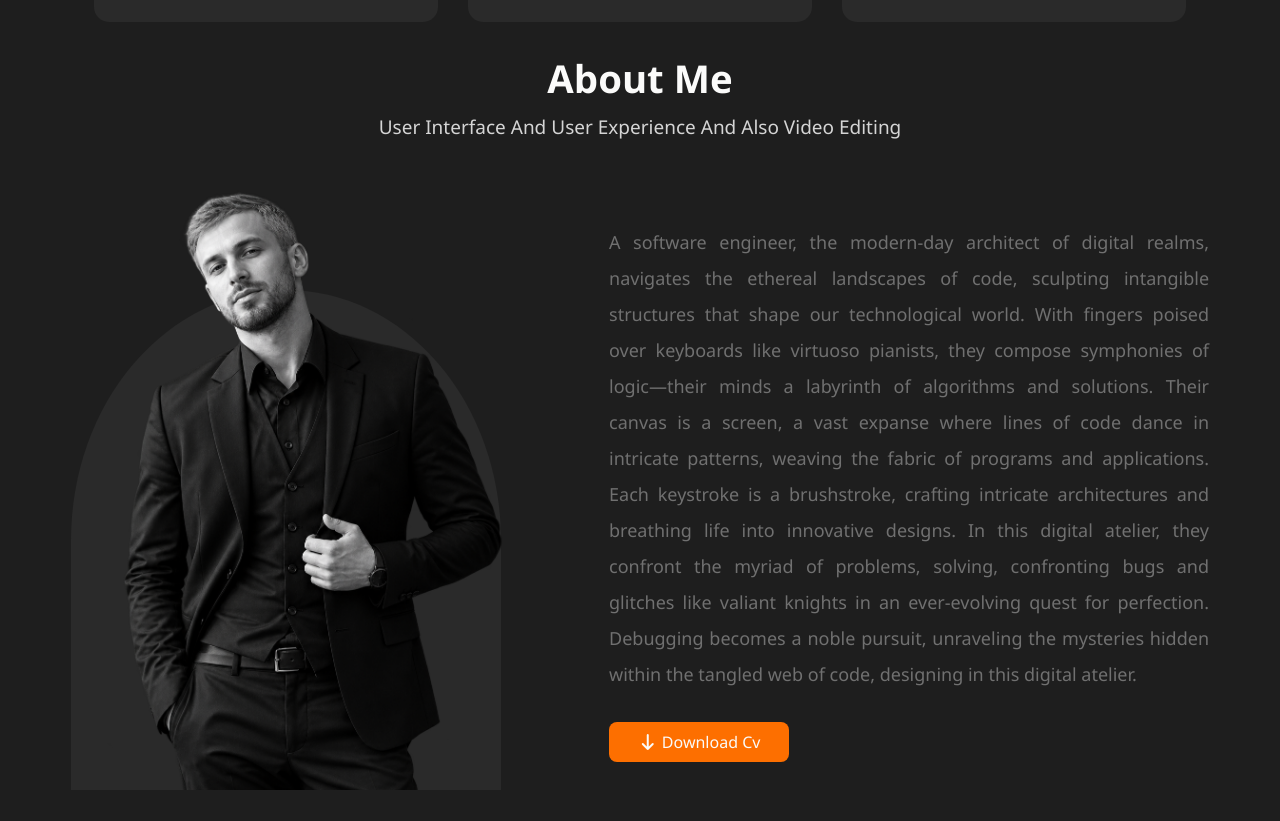
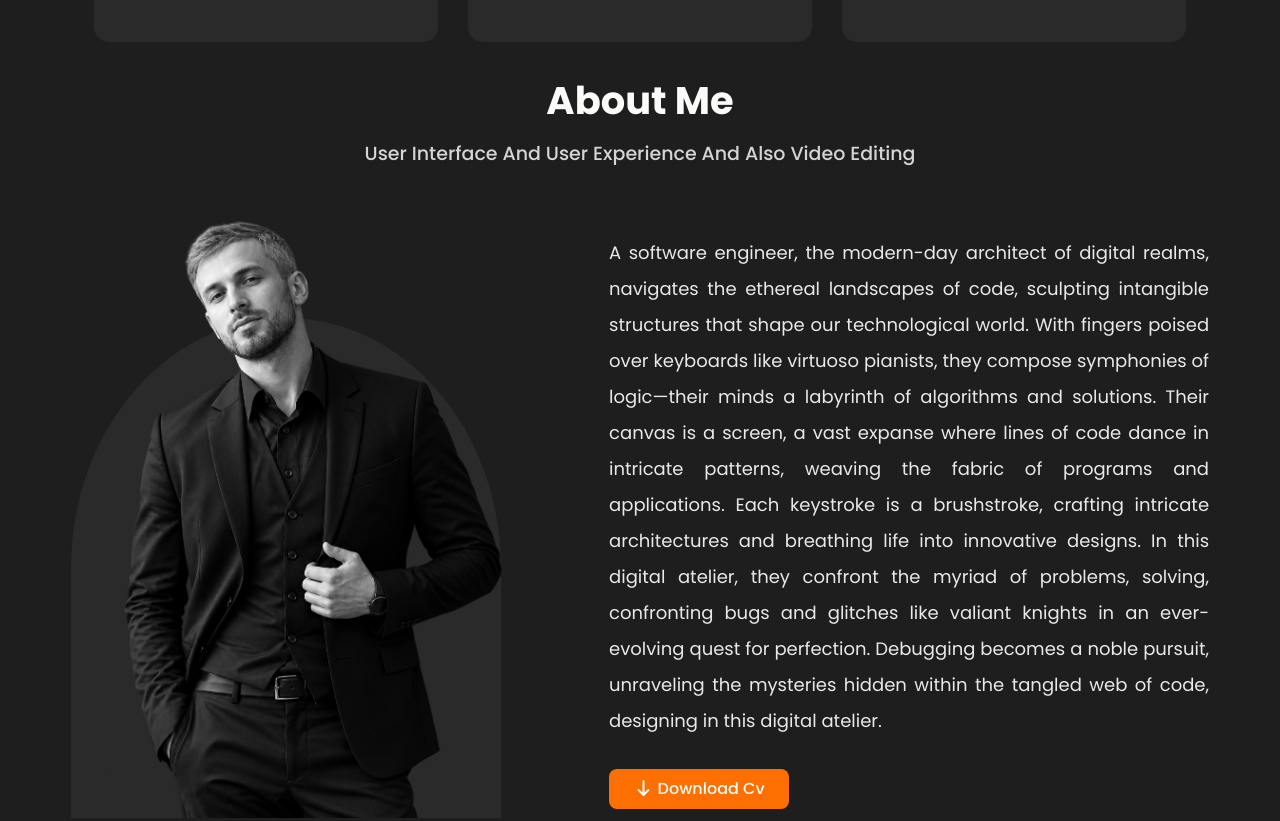
Before and after one commit to moazamtunio/ui-ux-designer-portfolio, a plain HTML site: page index.html in a window 1280 px wide. Shown: the part 1667-2488 px from the top of the page. Drawn offline with Linux system fonts and the light colour scheme.

Commit message:
Update font family to Poppins and adjust styles for improved typography

```diff
--- a/index.html
+++ b/index.html
@@ -12,6 +12,13 @@
       referrerpolicy="no-referrer"
     />
     <link rel="stylesheet" href="style.css" />
+
+    <link rel="preconnect" href="https://fonts.googleapis.com" />
+    <link rel="preconnect" href="https://fonts.gstatic.com" crossorigin />
+    <link
+      href="https://fonts.googleapis.com/css2?family=Poppins:wght@300;400;500;600;700&display=swap"
+      rel="stylesheet"
+    />
   </head>
   <body>
     <!-- Header Section Start -->
--- a/style.css
+++ b/style.css
@@ -1,7 +1,7 @@
 * {
   margin: 0;
   padding: 0;
-  font-family: "Segoe UI", Tahoma, Geneva, Verdana, sans-serif;
+  font-family: "Poppins", sans-serif;
 }
 
 :root {
@@ -217,7 +217,7 @@
 .hero .heroTextBox .heroActionBtns .hireMe:hover {
   background-color: var(--graylight);
   border: 1px solid var(--light);
-   color: var(--light);
+  color: var(--light);
 }
 
 .hero .heroTextBox .heroActionBtns .downloadCv {
@@ -504,8 +504,8 @@
 
 .aboutMe .aboutContentCon .aboutMeTextBox .aboutMeText {
   font-size: 18px;
-  color: var(--gray);
-  font-weight: 500;
+  color: var(--lightGray);
+  font-weight: 400;
   width: 600px;
   text-align: justify;
   line-height: 2;
@@ -868,7 +868,6 @@
   transition: 0.4s cubic-bezier(0.25, 0.46, 0.45, 0.94);
 }
 
-
 footer ul li a:hover {
   opacity: 0.6;
 }
```
